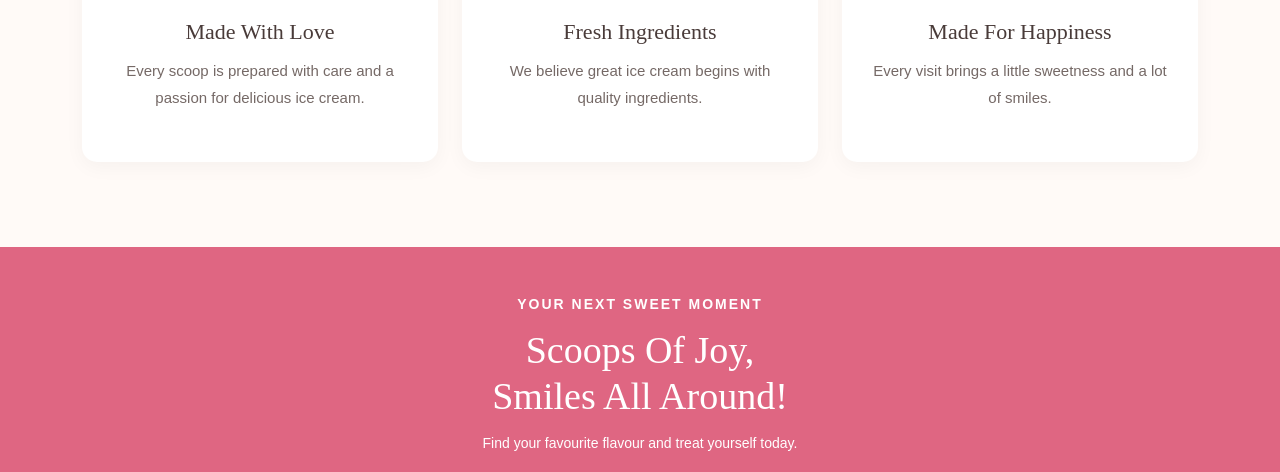
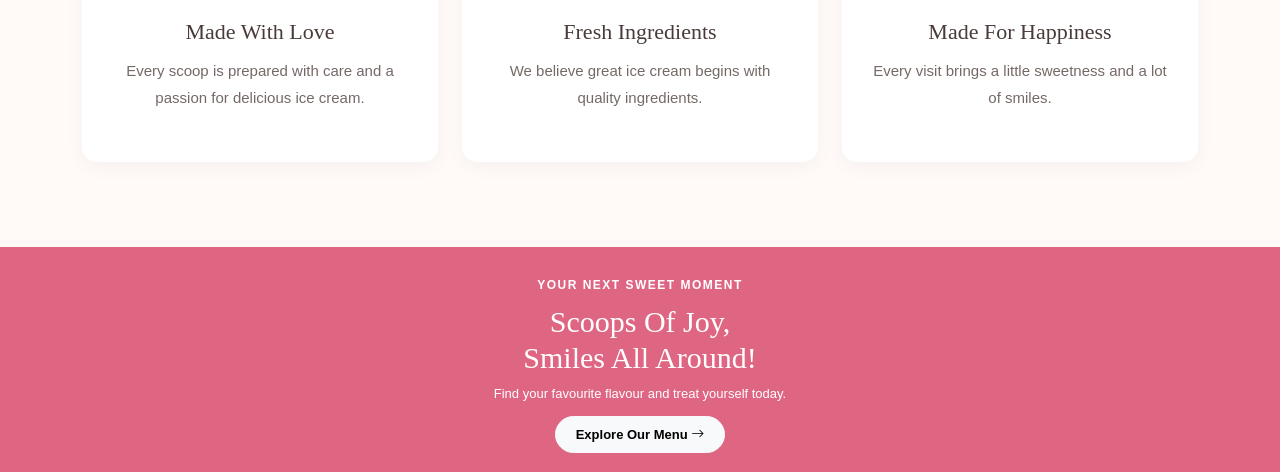
Before and after one commit to palpashasainju204-web/Frosty-Scoops, a plain HTML site: page index.html in a window 1280 px wide. Shown: the part 2400-2872 px from the top of the page. Drawn offline with nearby package versions, Linux system fonts and the light colour scheme.

Commit message:
Refactor and reorganize CSS styles

```diff
--- a/style.css
+++ b/style.css
@@ -332,34 +332,36 @@ p { font-size: 15px;
 ========================= */
 .offer-section
 {
-    padding: 45px 20px;
+    padding: 25px 20px;
     background: #df6682;
     color: white;
+   min-height: auto;
 }
 .offer-section span
 {
-    letter-spacing: 2px;
-    font-size: 14px;
+    letter-spacing: 1.5px;
+    font-size: 12px;
     font-weight: 700;
 }
 .offer-section h2
 {
-    font-size: 38px;
-    margin: 12px 0;
+    font-size: 30px;
+    margin: 8px 0;
     color: white;
 }
 .offer-section p
 {
-   font-size:14px;
-   margin-bottom:18px;
+   font-size:13px;
+   margin-bottom:12px;
    text-align: center;
+   line-height:1.5;
 }
 .offer-section .btn
 {
-    padding: 10px 23px;
+    padding: 8px 20px;
     border-radius: 30px;
-   font-size:14px;
-    font-weight: 700;
+   font-size:13px;
+    font-weight: 600;
 }
 /* =========================
    FOOTER
```
